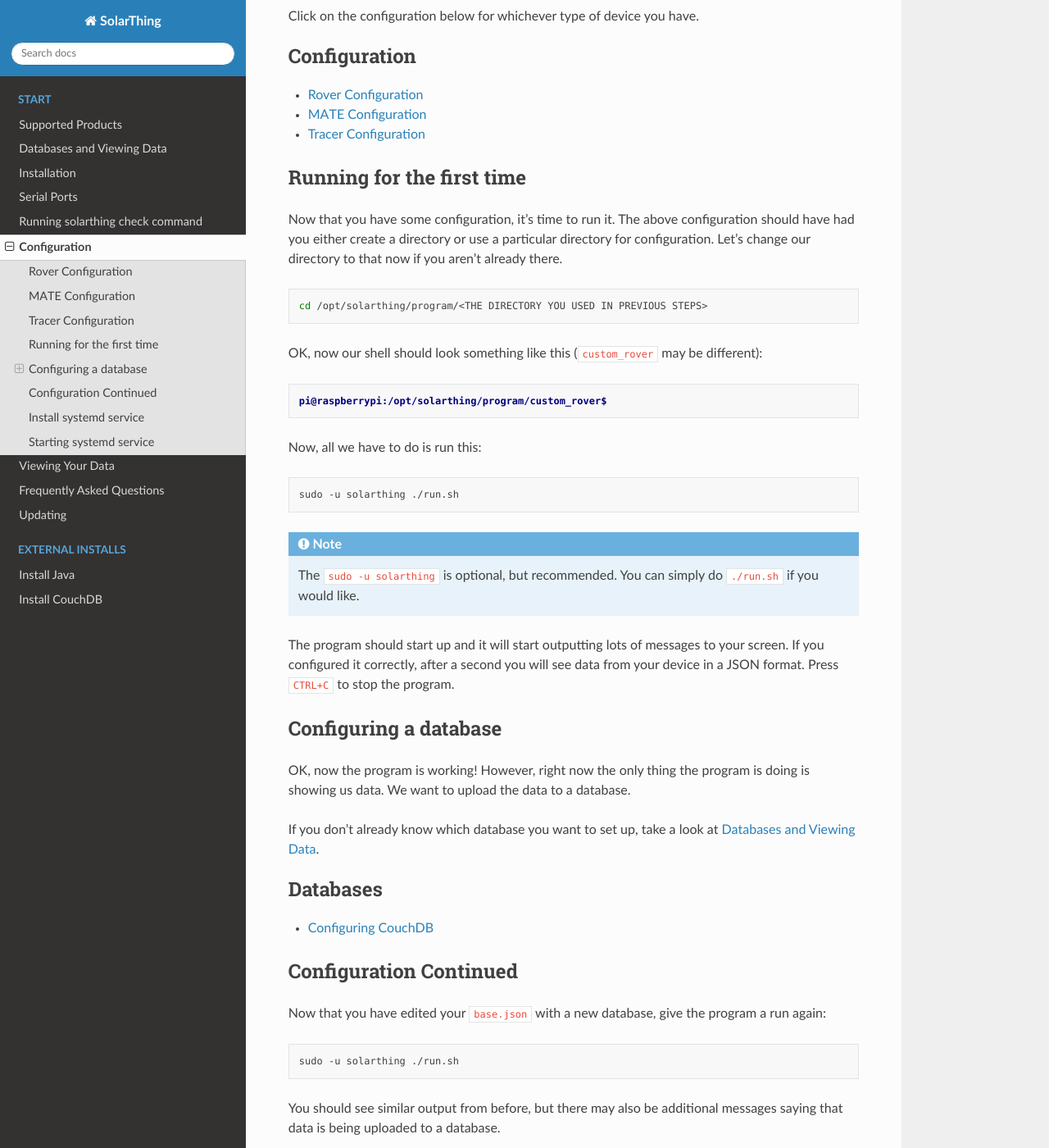
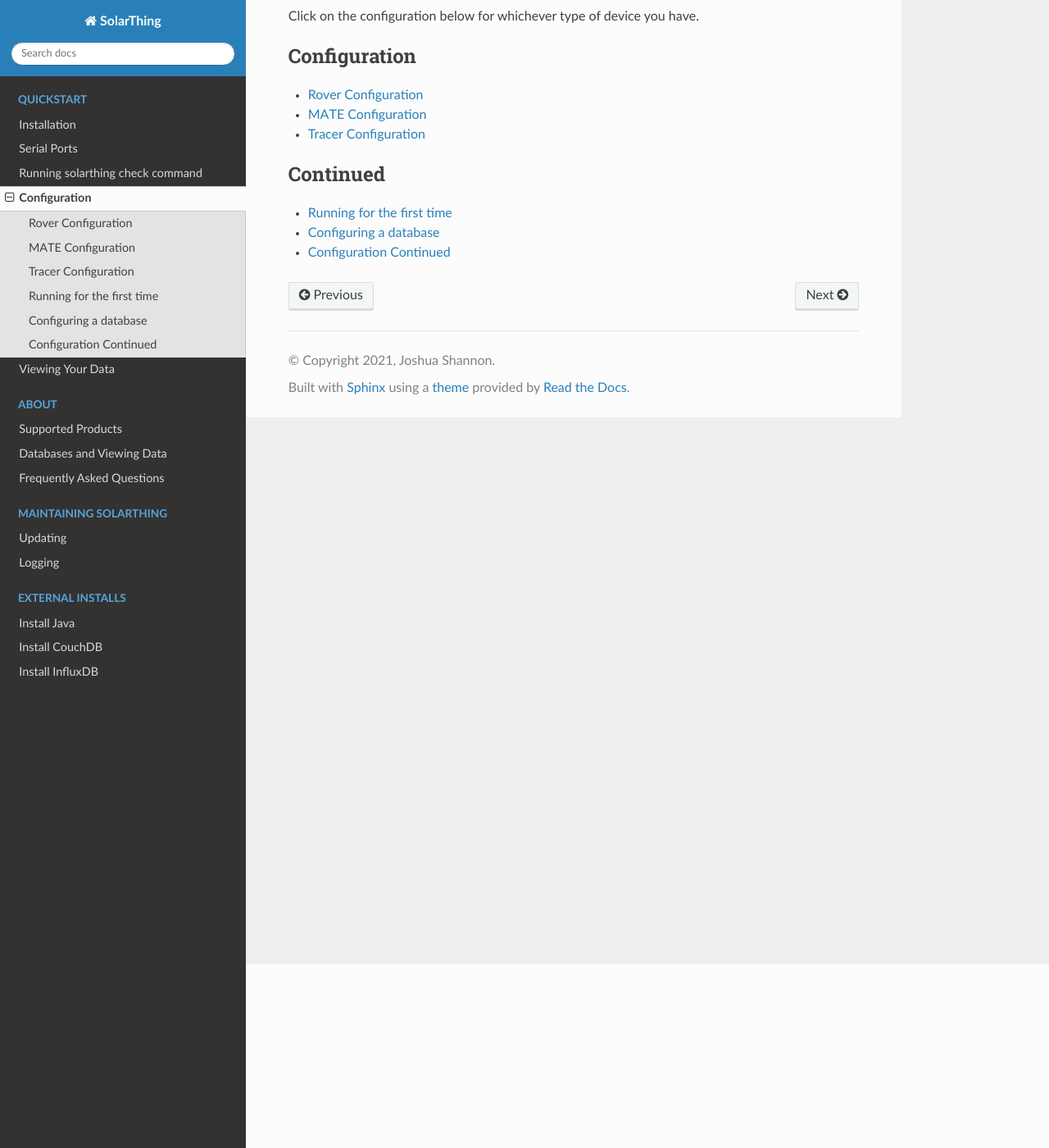
Before and after one commit to wildmountainfarms/solarthing-docs, a Sphinx documentation site: the page built from docs/source/configuration.rst, in a window 1280 px wide and 1400 px high, scrolled down 224 px. Shown: the whole window at 82% size. Built offline with Sphinx 7.4.7 and the Read the Docs theme 2.0.0, drawn with Linux system fonts in a browser that asks for light colours; some of the changed text lies outside the part shown.

Commit message:
Restructured configuration stuff, added influxdb stuff

```diff
--- a/docs/source/configuration.rst
+++ b/docs/source/configuration.rst
@@ -13,96 +13,10 @@
    tracer/config
 
 
-.. _running-first-time:
-
-Running for the first time
---------------------------
-
-Now that you have some configuration, it's time to run it. The above configuration should have had you either create a directory
-or use a particular directory for configuration. Let's change our directory to that now if you aren't already there.
-
-
-.. code-block:: shell
-
-    cd /opt/solarthing/program/<THE DIRECTORY YOU USED IN PREVIOUS STEPS>
-
-OK, now our shell should look something like this (``custom_rover`` may be different):
-
-.. code-block:: console
-
-    pi@raspberrypi:/opt/solarthing/program/custom_rover$
-
-Now, all we have to do is run this:
-
-.. code-block:: shell
-
-    sudo -u solarthing ./run.sh
-
-.. note:: The ``sudo -u solarthing`` is optional, but recommended. You can simply do ``./run.sh`` if you would like.
-
-The program should start up and it will start outputting lots of messages to your screen. If you configured it correctly, after a second you will see
-data from your device in a JSON format. Press ``CTRL+C`` to stop the program.
-
-
-Configuring a database
--------------------------
-
-OK, now the program is working! However, right now the only thing the program is doing is showing us data. We want to upload the data to a database.
-
-If you don't already know which database you want to set up, take a look at :doc:`database-and-display`.
-
 .. toctree::
    :maxdepth: 1
-   :caption: Databases
+   :caption: Continued
 
-   config/couchdb
-
-
-.. _configuration-continued:
-
-Configuration Continued
--------------------------
-
-Now that you have edited your ``base.json`` with a new database, give the program a run again:
-
-.. code-block:: shell
-
-    sudo -u solarthing ./run.sh
-
-You should see similar output from before, but there may also be additional messages saying that data is being uploaded to a database.
-
-
-Install systemd service
--------------------------
-
-Running ``./run.sh`` ourselves is great and all, but we want SolarThing to run if the device restarts or if we logout.
-
-To install the systemd service, run this command:
-
-.. code-block:: shell
-
-    sudo /opt/solarthing/other/system/install.sh <NAME OF YOUR DIRECTORY HERE>
-
-If you configured a rover, you can likely replace ``<NAME OF YOUR DIRECTORY HERE>`` with ``custom_rover`` like so:
-
-.. code-block:: shell
-
-    sudo /opt/solarthing/other/system/install.sh custom_rover
-
-If it was successful, you should see a message ``Reloaded systemctl``.
-
-Starting systemd service
--------------------------
-
-You have now installed the systemd service. The name of that service is the format: ``solarthing-<NAME OF YOUR DIRECTORY HERE>``. So to start it, you may run:
-
-.. code-block:: shell
-
-    sudo systemctl start solarthing-custom_rover
-
-That starts SolarThing in the background. It should be running now! If you restart your device, SolarThing won't start running.
-To enable it so that it starts on reboot, run this:
-
-.. code-block:: shell
-
-    sudo systemctl enable solarthing-custom_rover
+   configuration-running
+   configuration-databases
+   configuration-continued
--- a/docs/source/mate/config.rst
+++ b/docs/source/mate/config.rst
@@ -59,4 +59,4 @@
 
 
 
-Go to :ref:`running-first-time`.
+Go to :doc:`../configuration-running`.
--- a/docs/source/rover/config.rst
+++ b/docs/source/rover/config.rst
@@ -82,4 +82,4 @@
     cd /opt/solarthing/program/custom_rover/
 
 
-Go to :ref:`running-first-time`.
+Go to :doc:`../configuration-running`.
--- a/docs/source/tracer/config.rst
+++ b/docs/source/tracer/config.rst
@@ -84,4 +84,4 @@
     cd /opt/solarthing/program/custom_rover/
 
 
-Go to :ref:`running-first-time`.
+Go to :doc:`../configuration-running`.
```
Also changed, not shown: README.rst (+19 -0 lines), docs/source/config/couchdb.rst (+1 -30 lines), docs/source/config/influxdb1.rst (added, +68 -0 lines), docs/source/config/influxdb2.rst (added, +52 -0 lines), docs/source/configuration-continued.rst (added, +41 -0 lines), docs/source/configuration-databases.rst (added, +23 -0 lines), docs/source/configuration-edit-base-json.rst (added, +41 -0 lines), docs/source/configuration-running.rst (added, +27 -0 lines), docs/source/external/install-influxdb.rst (added, +10 -0 lines), docs/source/index.rst (+16 -3 lines), docs/source/logging.rst (added, +47 -0 lines).
